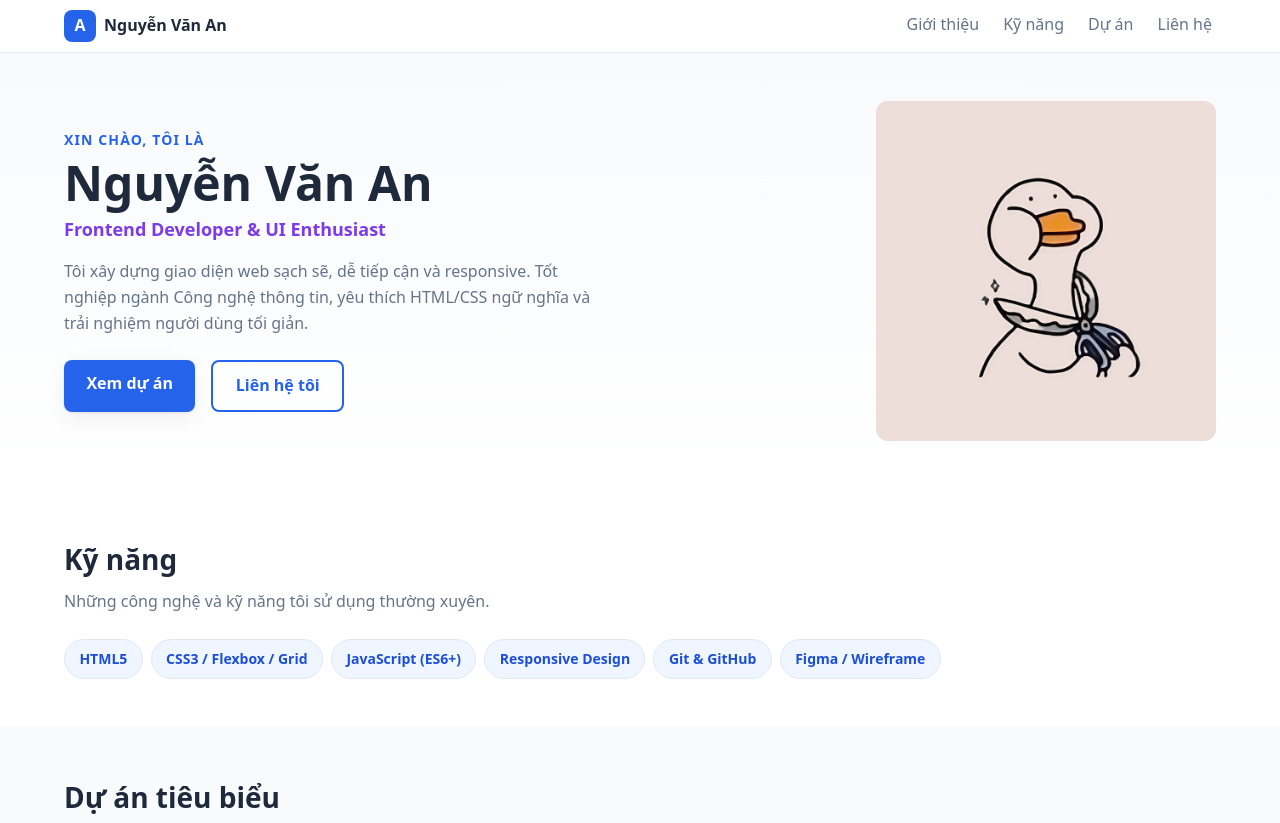
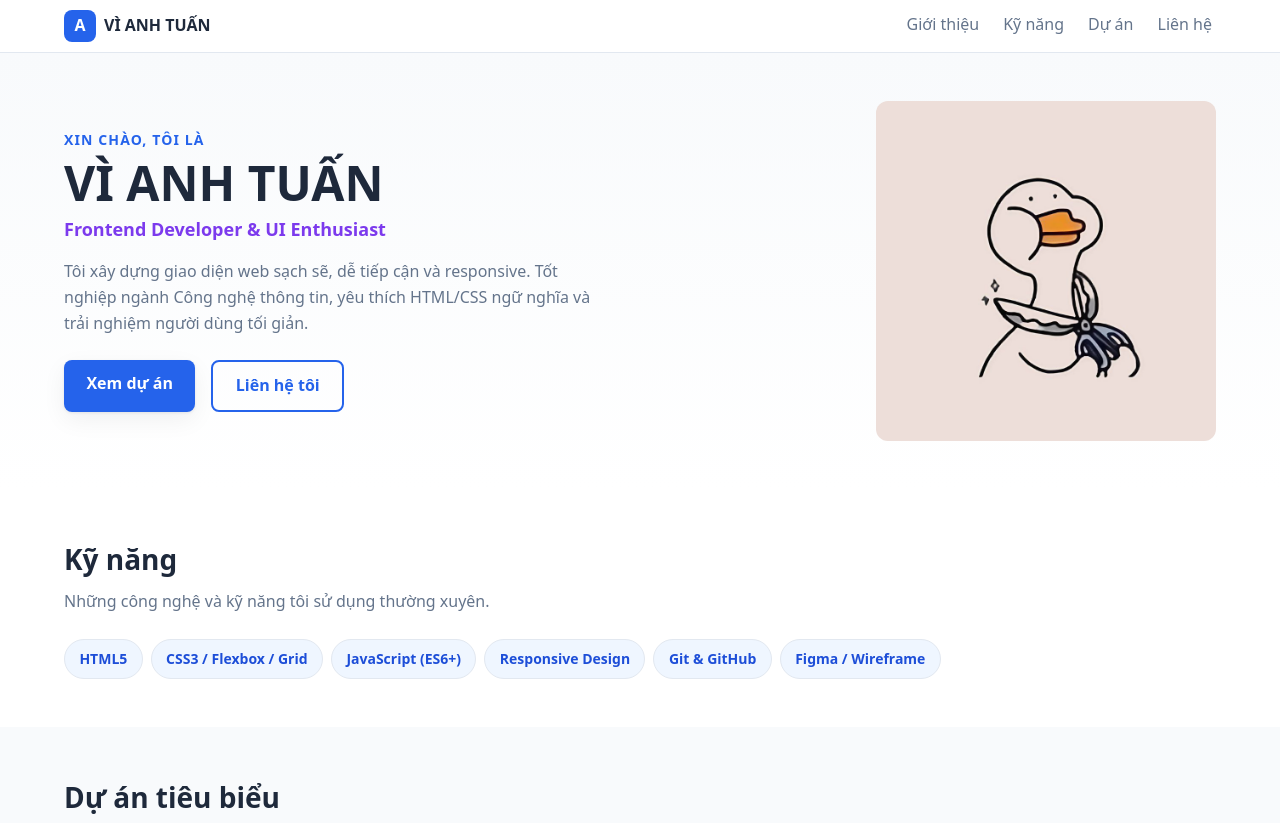
Before and after one commit to vanhtun/CV, a plain HTML site: page index.html in a window 1280 px wide. Shown: the top 823 px of the page. Drawn offline with Linux system fonts and the light colour scheme.

Commit message:
Update personal information in index.html

```diff
--- a/index.html
+++ b/index.html
@@ -7,9 +7,9 @@
   <meta charset="UTF-8" />
   <!-- viewport: nền tảng của responsive mobile-first, khóa tỉ lệ 1:1 với thiết bị -->
   <meta name="viewport" content="width=device-width, initial-scale=1.0" />
-  <meta name="description" content="Portfolio CV của Nguyễn Văn An – Frontend Developer. Dự án, kỹ năng và thông tin liên hệ." />
-  <meta name="author" content="Nguyễn Văn An" />
-  <title>Nguyễn Văn An · Frontend Developer</title>
+  <meta name="description" content="Portfolio CV của VÌ ANH TUẤN – Frontend Developer. Dự án, kỹ năng và thông tin liên hệ." />
+  <meta name="author" content="VÌ ANH TUẤN" />
+  <title>VÌ ANH TUẤN · Frontend Developer</title>
 
   <!-- Liên kết tới file CSS tách rời (yêu cầu của bài) -->
   <link rel="stylesheet" href="./assets/css/styles.css" />
@@ -25,7 +25,7 @@
       <!-- Thương hiệu cá nhân -->
       <a class="brand" href="#top" aria-label="Về đầu trang">
         <span class="brand-mark" aria-hidden="true">A</span>
-        <span class="brand-name">Nguyễn Văn An</span>
+        <span class="brand-name">VÌ ANH TUẤN</span>
       </a>
 
       <!-- NAV dùng Flexbox (xem styles.css) -->
@@ -49,7 +49,7 @@
       <div class="container hero-inner">
         <div class="hero-text">
           <p class="eyebrow">Xin chào, tôi là</p>
-          <h1 class="hero-title">Nguyễn Văn An</h1>
+          <h1 class="hero-title">VÌ ANH TUẤN</h1>
           <p class="hero-role">Frontend Developer &amp; UI Enthusiast</p>
           <p class="hero-desc">
             Tôi xây dựng giao diện web sạch sẽ, dễ tiếp cận và responsive.
@@ -66,7 +66,7 @@
         <figure class="hero-avatar">
           <img
             src="./assets/img/avatar.jpg"
-            alt="Ảnh đại diện của Nguyễn Văn An"
+            alt="Ảnh đại diện của VÌ ANH TUÁN"
             width="320" height="320" />
         </figure>
       </div>
@@ -193,7 +193,7 @@
   <!-- ========================================================== -->
   <footer class="site-footer">
     <div class="container footer-inner">
-      <p>© 2026 Nguyễn Văn An. Thiết kế &amp; xây dựng bằng HTML5 + CSS3.</p>
+      <p>© 2026 VÌ ANH TUẤN. Thiết kế &amp; xây dựng bằng HTML5 + CSS3.</p>
       <a href="#top" class="to-top">↑ Lên đầu trang</a>
     </div>
   </footer>
```
